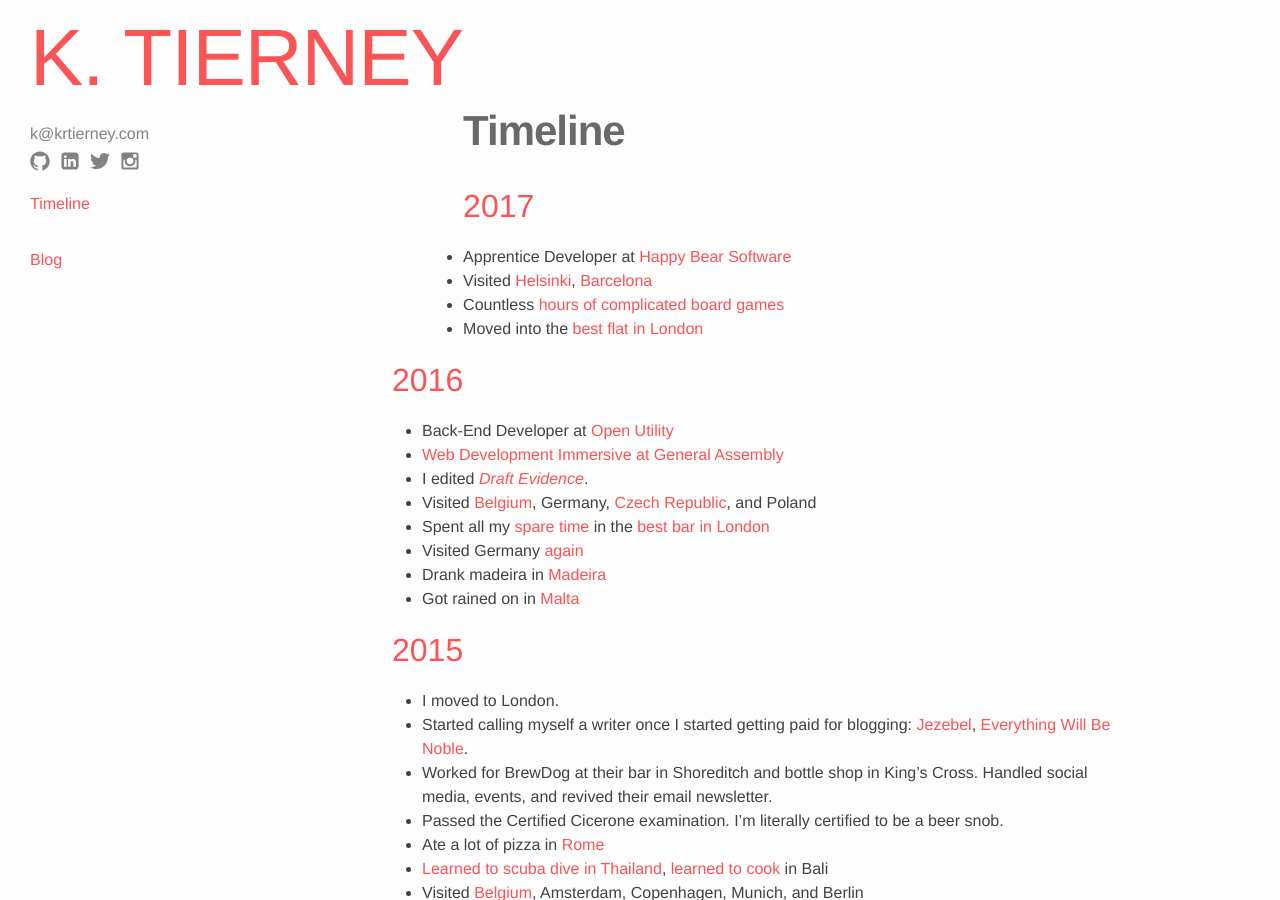
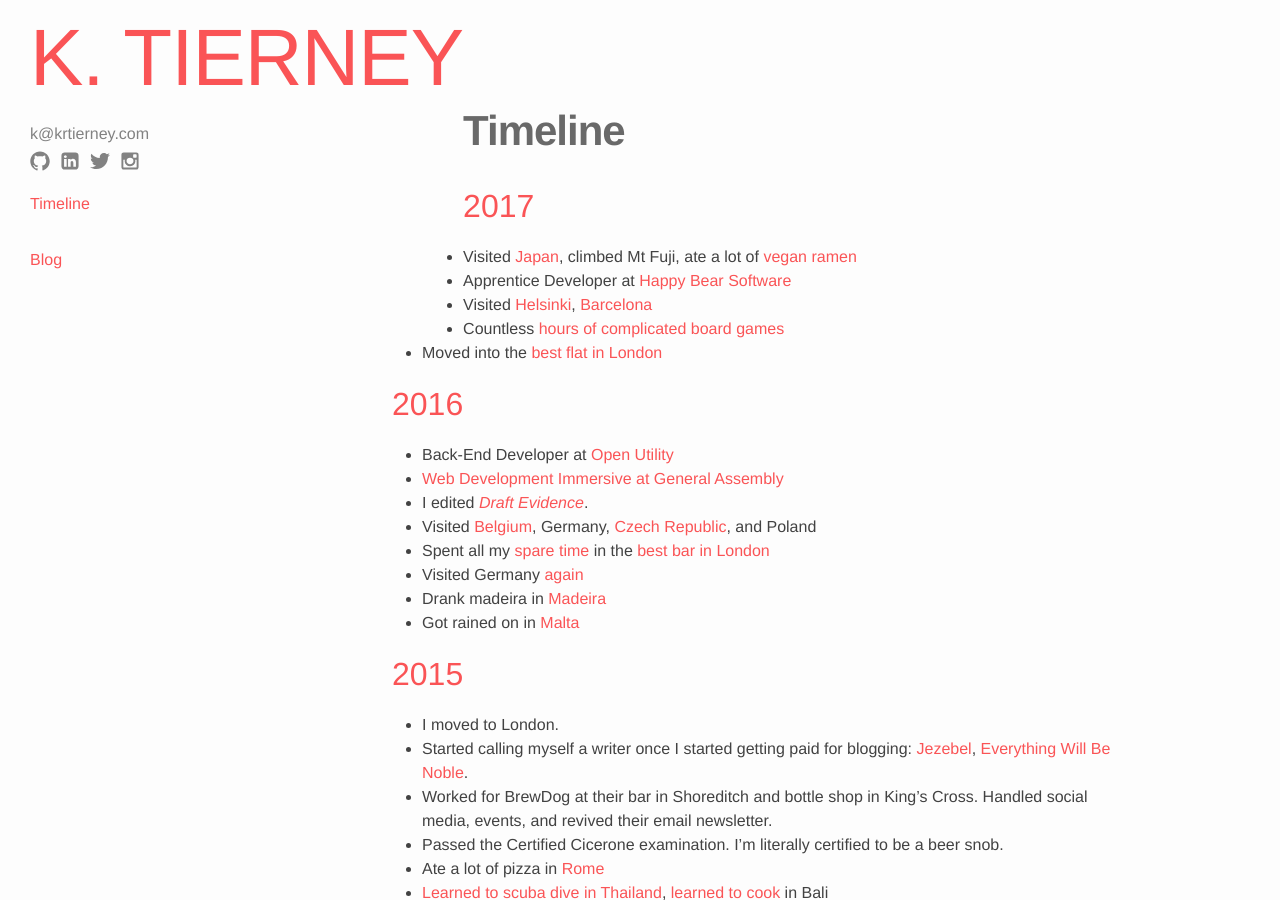
Before and after one commit to krtierney/krtierney.github.io, a Jekyll site: the page built from about.md, in a window 1280 px wide and 900 px high. Built offline with Jekyll 4.4.1, drawn with Linux system fonts in a browser that asks for light colours.

Commit message:
Adds Japan trip to timeline

```diff
--- a/about.md
+++ b/about.md
@@ -7,6 +7,9 @@ published: true
 
 ## 2017
 
+* Visited [Japan](https://www.instagram.com/p/BWuf2aVjXzj/),
+  climbed Mt Fuji, ate a lot of [vegan
+  ramen](https://www.instagram.com/p/BWUkSxpDE5f/)
 * Apprentice Developer at [Happy Bear Software](https://www.happybearsoftware.com)
 * Visited [Helsinki](https://www.instagram.com/p/BTeq7OtjWPB/),
 [Barcelona](https://www.instagram.com/p/BUCYTcmD_ki/)
```
